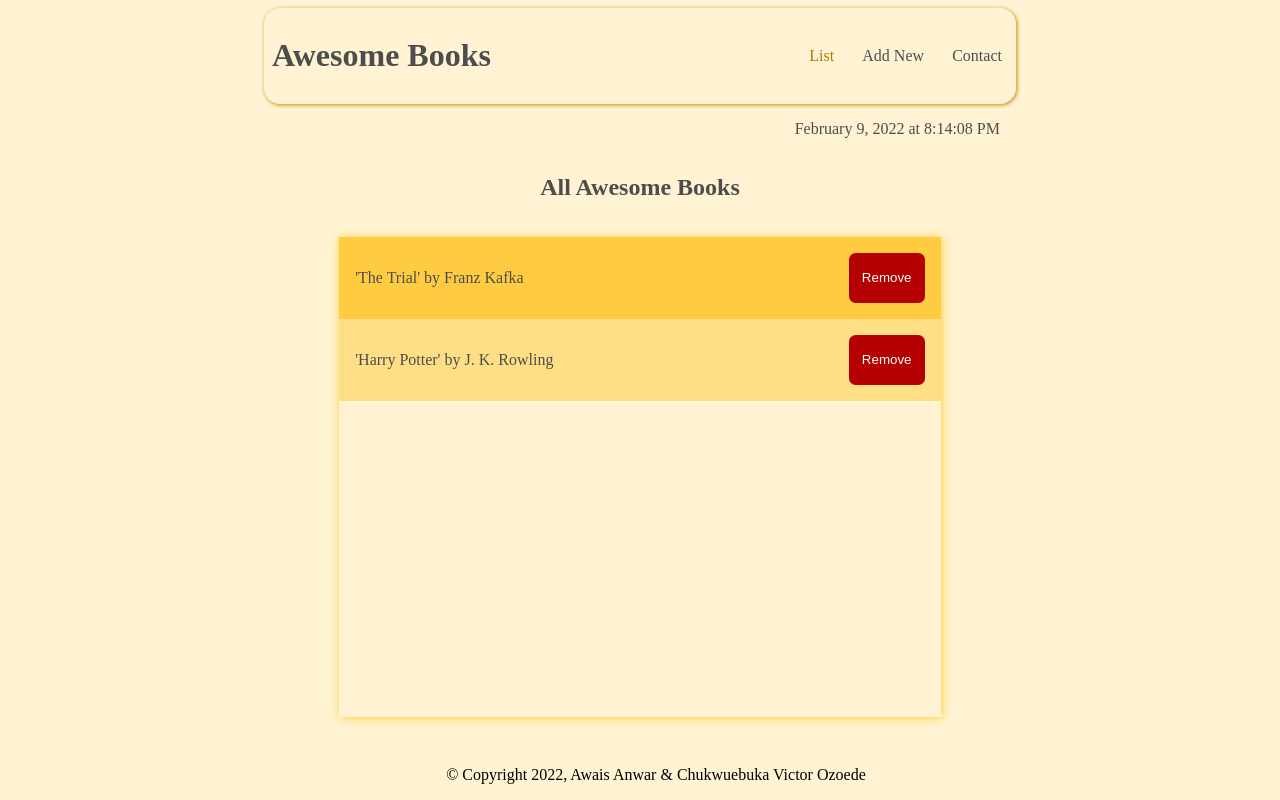
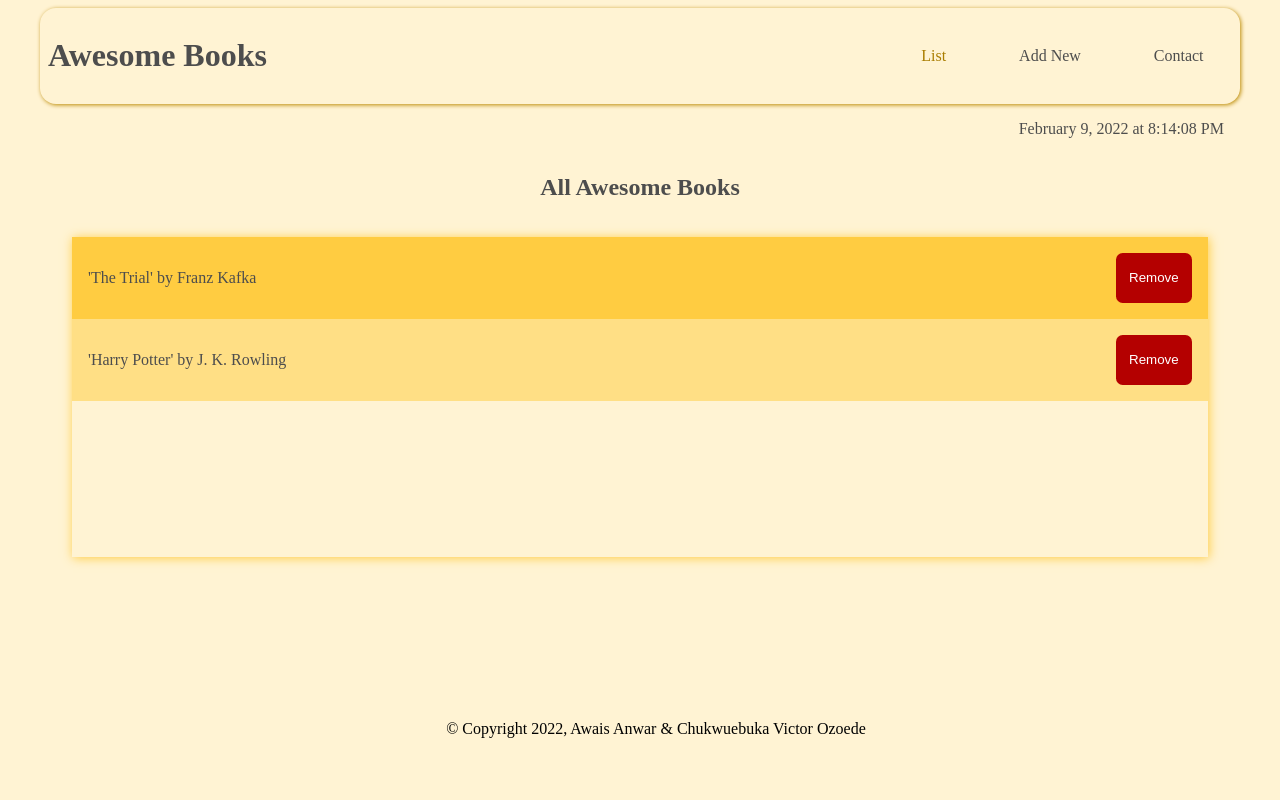
Before and after one commit to awaisanwar544/awesome-books, a website: page index.html in a window 1280 px wide. Drawn offline with Linux system fonts and the light colour scheme.

Commit message:
Adjust some styling

```diff
--- a/main.css
+++ b/main.css
@@ -1,25 +1,26 @@
 body {
   background-color: rgb(255, 243, 211);
   text-align: center;
-  padding: 0 20%;
+  padding: 0 2em;
 }
 
 main {
   display: flex;
   flex-direction: column;
+  min-height: 75vh;
 }
 
 header {
   display: flex;
+  flex-wrap: wrap;
+  justify-content: space-between;
   padding: 0.5em;
   box-shadow: 1px 1px 0.25em rgb(187, 137, 0);
   border-radius: 1em;
 }
 
 header > ul {
-  margin-left: auto;
   display: flex;
-  max-width: 60%;
   min-width: 30%;
   align-items: center;
   justify-content: space-around;
@@ -53,8 +54,8 @@ a:hover {
 }
 
 #books-list {
-  margin: 1em 10%;
-  min-height: 60vh;
+  margin: 1em 2em;
+  min-height: 40vh;
   box-shadow: 1px 1px 10px rgb(255, 204, 65);
 }
 
@@ -98,7 +99,7 @@ form {
   display: flex;
   flex-direction: row;
   justify-content: center;
-  max-width: 60%;
+  width: 60%;
   margin: 1em auto;
   flex-wrap: wrap;
 }
@@ -113,7 +114,7 @@ form > input {
 }
 
 #add-btn {
-  width: 20%;
+  width: 5em;
   background-color: rgb(1, 145, 1);
   color: #fff;
   margin-left: auto;
@@ -128,9 +129,6 @@ form > input {
 footer {
   display: flex;
   width: 100%;
-  position: fixed;
-  bottom: 0;
-  left: 0;
   margin: 1em;
   justify-content: center;
 }
```
